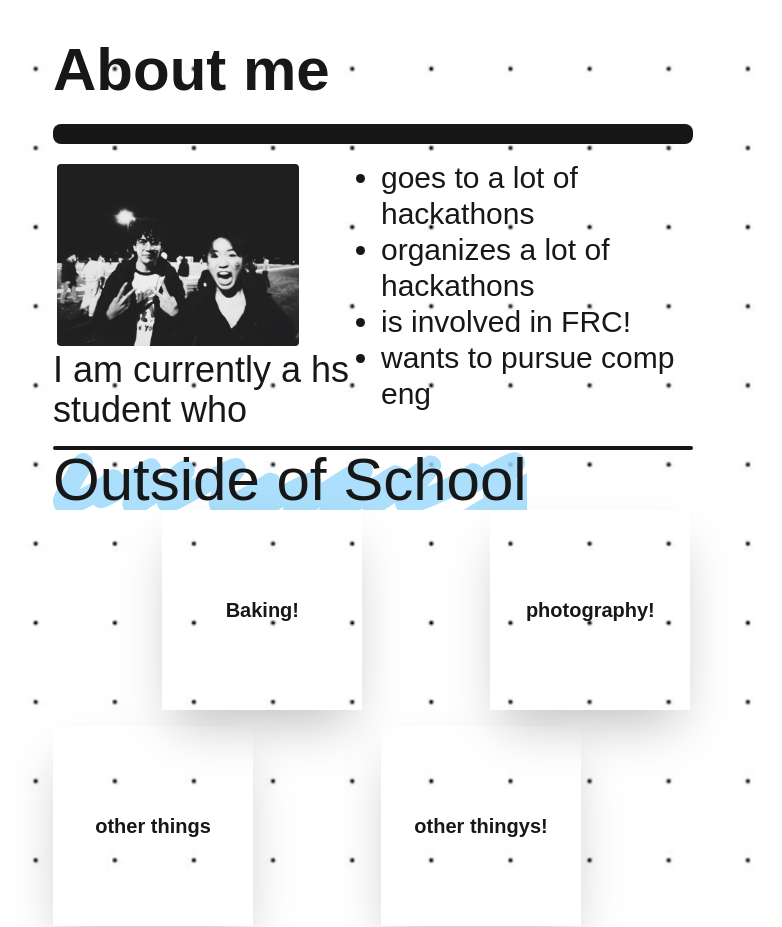
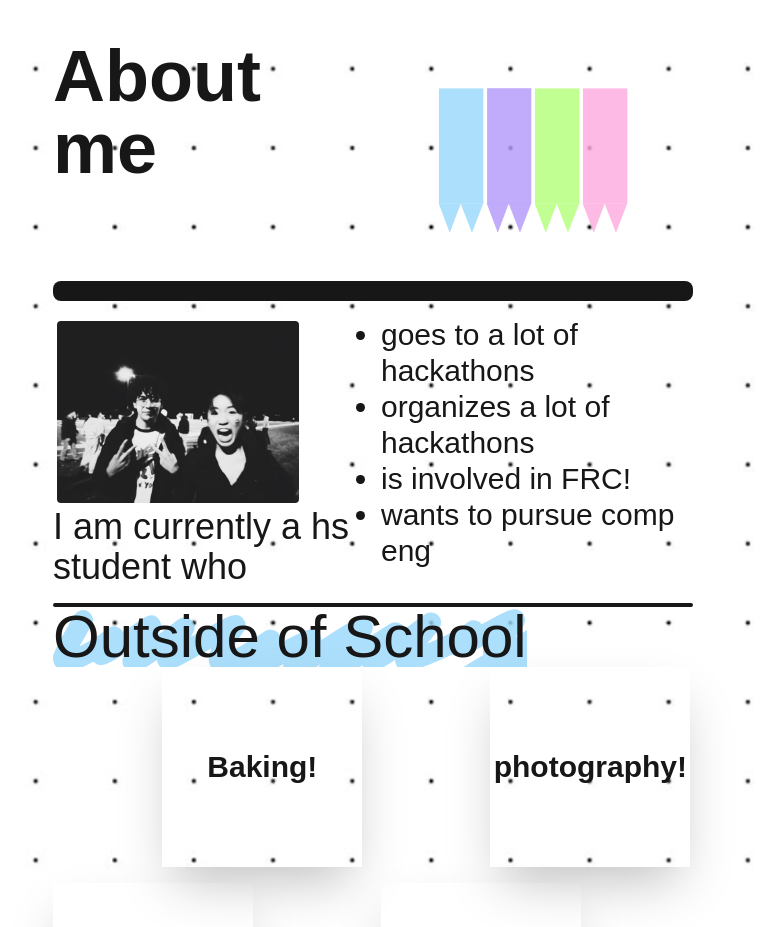
Before and after one commit to possiblyselena/se-n, a Next.js app: page /aboutme in a window 1280 px wide. Shown: the top 927 px of the page, without its empty margins (267-1049 px from the left). Built offline with nearby package versions, Linux system fonts and the light colour scheme.

Commit message:
10h mark

```diff
--- a/app/aboutme/page.tsx
+++ b/app/aboutme/page.tsx
@@ -10,23 +10,27 @@ export default function Home() {
 <div className="flex min-h-screen items-center justify-center dark:bg-black">
       <main className="flex min-h-screen w-full max-w-3xl flex-col items-center justify-between py-10 px-16 bg-[url(/dottedgrid.svg)] bg-repeat sm:items-start">
         <div className="navyblue w-full">
-          <div>
-            <h1 className="text-10xl font-shadow font-semibold text-navyblue dark:text-navyblue sm:text-6xl">
+          <div className=" grid grid-cols-2 align-items-center    ">
+            <h1 className="text-7xl font-shadow font-semibold text-navyblue dark:text-navyblue">
             About me
             </h1>
-            <div>
-              <button>
-
-              </button>
-              <button>
-
-              </button>
-              <button>
-
-              </button>
-              <button>
-
-              </button>
+            <div className=" grid grid-cols-4 scale-60">
+              <a href="/">
+                <img src="/bluebookmark.svg">
+                </img>
+              </a>
+              <a href="/aboutme">
+                <img src="/purplebookmark.png">
+                </img>
+              </a>
+              <a href="/projects">
+                <img src="/greenbookmark.svg">
+                </img>
+              </a>
+              <a href="/contacts">
+                <img src="pinkbookmark.svg">
+                </img>
+              </a>
             </div>
           </div>
           <hr className="border-10 dark:border-highlight rounded-lg"></hr>
@@ -55,25 +59,25 @@ export default function Home() {
         <h1 className="font-shadow text-navyblue text-6xl bg-[url(/squiggle.svg)]">
           Outside of School
         </h1>
-        <div className="grid grid-cols-6 gap-4">
+        <div className="grid grid-cols-6 gap-4 text-3xl">
           <Draggable nodeRef={nodeRef}>
             <div ref={nodeRef} className="bg-stickynote w-50 h-50 shadow-2xl grid grid-flow-col justify-center items-center z-10 p-4 col-start-2 span-3">
-              <p className="font-shadow font-bold text-navyblue text-xl">Baking!</p>
+              <p className="font-shadow font-bold text-navyblue">Baking!</p>
             </div>
           </Draggable>
           <Draggable nodeRef={nodeRef}>
             <div ref={nodeRef} className="bg-stickynote w-50 h-50 shadow-2xl grid grid-flow-col justify-center items-center z-10 p-4 col-start-5 span-3">
-              <p className="font-shadow font-bold text-navyblue text-xl">photography!</p>
+              <p className="font-shadow font-bold text-navyblue">photography!</p>
             </div>
           </Draggable>
           <Draggable nodeRef={nodeRef}>
             <div ref={nodeRef} className="bg-stickynote w-50 h-50 shadow-2xl grid grid-flow-col justify-center items-center z-10 p-4 col-start-1 span-3">
-              <p className="font-shadow font-bold text-navyblue text-xl">other things</p>
+              <p className="font-shadow font-bold text-navyblue">other things</p>
             </div>
           </Draggable>
           <Draggable nodeRef={nodeRef}>
             <div ref={nodeRef} className="bg-stickynote w-50 h-50 shadow-2xl grid grid-flow-col justify-center items-center z-10 p-4 col-start-4 span-2">
-              <p className="font-shadow font-bold text-navyblue text-xl span-4">other thingys!</p>
+              <p className="font-shadow font-bold text-navyblue span-4">other thingys!</p>
             </div>
           </Draggable>
         </div>
--- a/app/contacts/page.tsx
+++ b/app/contacts/page.tsx
@@ -9,7 +9,7 @@ export default function Home() {
         <div className="flex min-h-screen items-center justify-center dark:bg-black">
             <main className="flex min-h-screen w-full max-w-3xl flex-col items-center bg-white dark:bg-white bg-[url(/dottedgrid.svg)] sm:items-start">
                 <div className="">
-                    <h2 className="font-shadow font-semibold text-navyblue dark:text-navyblue sm:text-7xl">
+                    <h2 className="font-shadow font-semibold text-navyblue dark:text-navyblue sm:text-9xl">
                         Contacts!
                     </h2>
                 </div>
@@ -18,13 +18,30 @@ export default function Home() {
                     <p>Hello I am so awesome sauce and you should contact me on my following social!</p>
                 </div>
                 <ul className="font-shadow text-navyblue text-2xl">
-                    <li>Email</li>
-                    <li>linkedin</li>
-                    <li>github</li>
-                    <li>instagram</li>
+                    <li>
+                        <a href="">
+                            Email
+                        </a>
+                    </li>
+                    <li>
+                        <a href="">
+                            LinkedIn
+                        </a>
+                    </li>
+                    <li>
+                        <a href="">
+                            GitHub
+                        </a>
+                    </li>
+                    <li>
+                        <a href="">
+                            Instagram
+                        </a>
+                    </li>
                 </ul>
                 <div>
                     <h2 className="font-shadow font-semibold text-navyblue">Additionally, sign my guestbook vvv</h2>
+                    </div>
                 </div>
             </main>
         </div>
--- a/app/page.tsx
+++ b/app/page.tsx
@@ -32,7 +32,7 @@ export default function Home() {
             <h1 className="text-9xl font-shadow font-semibold text-navyblue dark:text-navyblue">
             Selena
             </h1>
-            <div className="grid grid-cols-4">
+            <div className="grid grid-cols-4 scale-90">
               <a href="">
                 <img src="/bluebookmark.svg">
                 </img>
@@ -51,6 +51,7 @@ export default function Home() {
               </a>
             </div>
           </div>
+          <hr className="border-8 border-highlight rounded-lg"></hr>
           <p className="mt-6 text-3xl font-shadow text-navyblue dark:text-navyblue p-2">
             Hello there! I'm a Grade 12 at OPSS looking into eng for post secondary. Take a look around to learn more :)
           </p>
@@ -88,9 +89,20 @@ export default function Home() {
                   </ul>
                 </div>
             </div>
-             <div className="text-4xl font-shadow text-navyblue dark:border-navyblue grid justify-center items-center">
-                  <h1>today's date is </h1>
+            <div className="relative grid justify-center">
+              <div className="absolute inset-0">
+                <div className="text-4xl font-shadow text-navyblue dark:border-navyblue grid justify-center text-center align-middle">
+                  <h1>today's date is</h1>
                   <h1 className="text-5xl">{today.toLocaleDateString()}</h1>
+                </div>
+              </div>
+              <div className="absolute inset-0 align-items-center">
+                <Draggable nodeRef={nodeRef}>
+                  <div ref={nodeRef} className="bg-stickynote w-60 h-60 shadow-2xs grid grid-flow-col justify-center items-center z-10 p-4">
+                    <p className="font-shadow font-bold text-navyblue text-xl">You can move me around!</p>
+                  </div>
+                </Draggable>
+              </div>
             </div>
           </div>
         </div>
@@ -110,25 +122,10 @@ export default function Home() {
             <li>★ start investing</li>
           </ul>
         </div>
-        <Draggable nodeRef={nodeRef}>
-            <div ref={nodeRef} className="bg-stickynote w-60 h-60 shadow-2xs grid grid-flow-col justify-center items-center z-10 top-100 left-100 p-4">
-              <p className="font-shadow font-bold text-navyblue text-xl">You can move me around!</p>
-            </div>
-        </Draggable>
-        <div className="font-shadow text-navyblue text-4xl grid justify-center items-right">
+        <div className="font-shadow text-navyblue text-4xl grid justify-center align-items-right">
           <button className="bg-[url(/nextpage.svg)] bg-[length:100%] w-60 h-16 justify-center items-center">
             <a href="/aboutme" className="m-10">See more!</a>
           </button>
-        </div>
-        <div className="grid grid-cols-4">
-          <img src="/bluebookmark.svg">
-          </img>
-          <img src="/greenbookmark.svg">
-          </img>
-          <img src="/purplebookmark.png">
-          </img>
-          <img src="/pinkbookmark.svg">
-          </img>
         </div>
       </main>
     </div>
--- a/app/projects/page.tsx
+++ b/app/projects/page.tsx
@@ -8,9 +8,29 @@ export default function Home() {
         <div className="flex min-h-screen items-center justify-center dark:bg-black">
             <main className="flex min-h-scren w-full max-w-3xl flex-col items center justify-between py-10 px-16 bg-white dark:bg-white bg-[url(/dottedgrid.svg)] sm:items-start">
                 <div className="navyblue w-full">
-                    <h1 className="text-7xl font-shadow font-semibold text-navyblue dark:text-navyblue sm:text-6xl">
-                        Projects
-                    </h1>
+                    <div className="grid grid-cols-2">
+                        <h1 className="text-9xl font-shadow font-semibold text-navyblue dark:text-navyblue sm:text-6xl">
+                            Projects
+                        </h1>
+                        <div className="grid grid-cols-4 scale-85">
+                            <a href="/">
+                                <img src="/bluebookmark.svg">
+                                </img>
+                            </a>
+                            <a href="/aboutme">
+                                <img src="/purplebookmark.png">
+                                </img>
+                            </a>
+                            <a href="/projects">
+                                <img src="/greenbookmark.svg">
+                                </img>
+                            </a>
+                            <a href="/contacts">
+                                <img src="/pinkbookmark.svg">
+                                </img>
+                            </a>
+                        </div>
+                    </div>
                     <hr className="border-10 dark:border-highlight rounded-lg"></hr>
                 </div>
                 <h1 className="font-shadow font-semibold text-navyblue dark:text-navyblue sm:text-5xl grid-align-items-center justify-center">
@@ -33,13 +53,13 @@ export default function Home() {
                                 <span
                                     className="mt-1 h-5 w-5 bg-[url('/box.svg')] bg-contain bg-no-repeat"
                                 />
-                                <span>2</span>
+                                <span>140 Students Hosted at McMaster University in 2024</span>
                             </li>
                             <li className="flex items-start gap-2">
                                 <span
                                     className="mt-1 h-5 w-5 bg-[url('/box.svg')] bg-contain bg-no-repeat"
                                 />
-                                <span>3</span>
+                                <span>For 2026, I'm leading Hamerhacks II!</span>
                             </li>
                         </ul>
                     </div>
@@ -83,13 +103,17 @@ export default function Home() {
                                 <span
                                     className="mt-1 h-5 w-5 bg-[url('/box.svg')] bg-contain bg-no-repeat"
                                 />
-                                <span>CAD, electrical, and firmware open source here!</span>
+                                <span>
+                                    <a href="https://www.instagram.com/p/DMhgdUJt8QJ/">
+                                        Featured in the Highway Magazine Published on GitHub Education!
+                                    </a>
+                                </span>
                             </li>
                             <li className="flex items-start gap-2">
                                 <span
                                     className="mt-1 h-5 w-5 bg-[url('/box.svg')] bg-contain bg-no-repeat"
                                 />
-                                <span>Made for Highway & Undercity (& the Athena Award)</span>
+                                <span>Made for <a href="https://highway.hackclub.com/">Highway</a> & <a href="https://undercity.hackclub.com/">Undercity</a> <a href="https://award.athena.hackclub.com/">& the Athena Award</a></span>
                             </li>
                         </ul>
                     </div>
```
